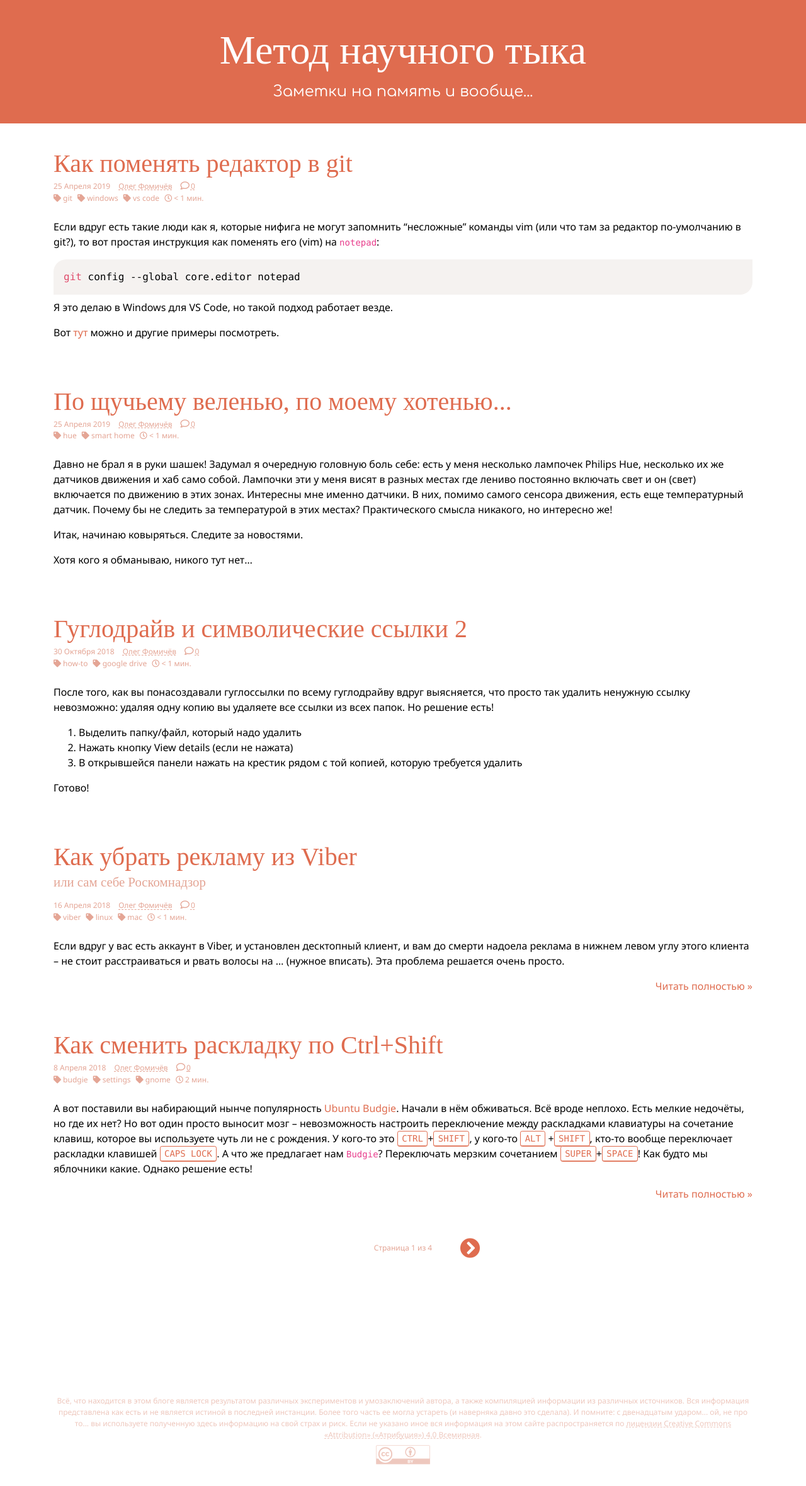
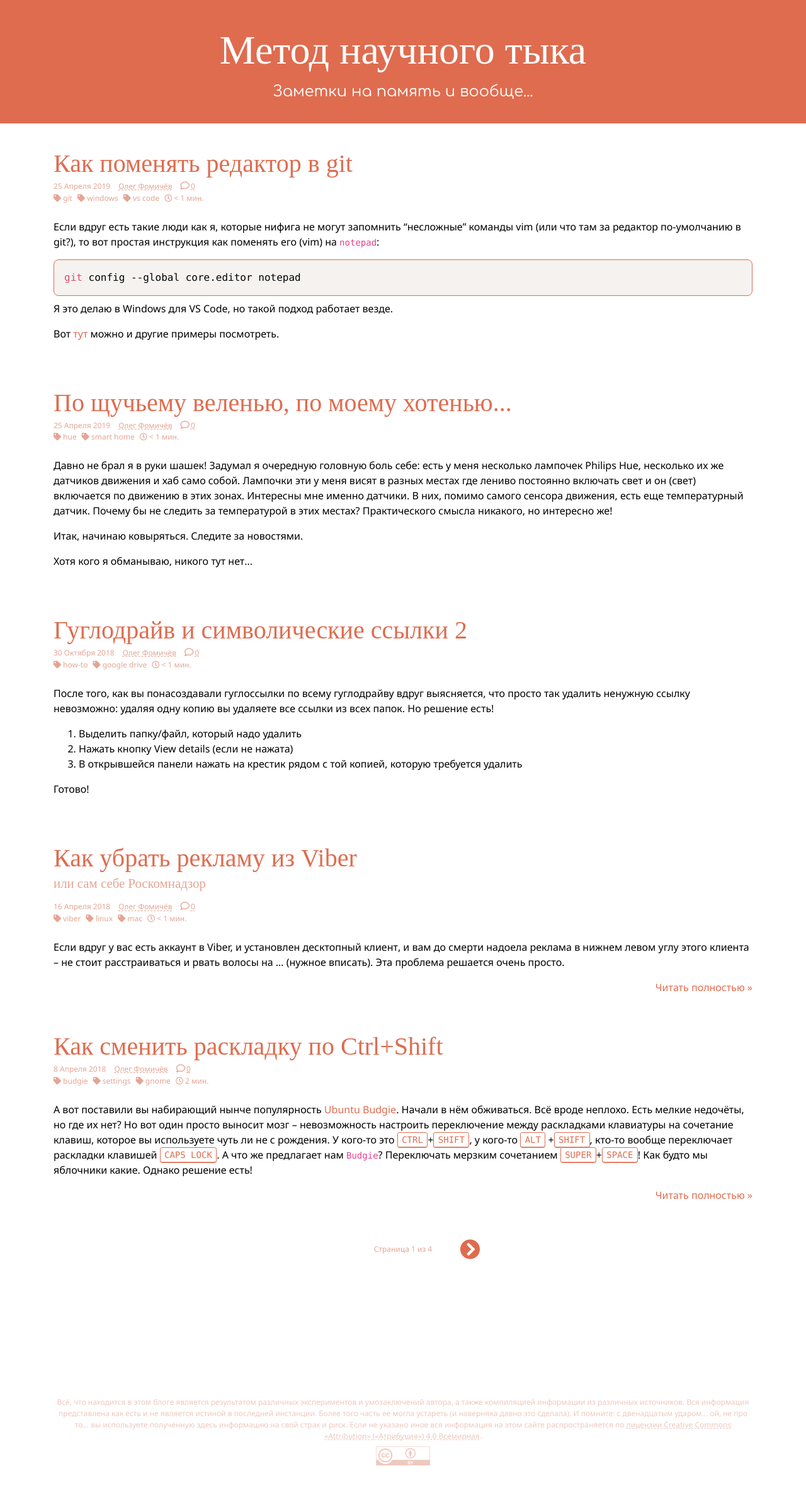
Before and after one commit to fomich0ff/fomich0ff.github.io, a Jekyll site: the page built from index.html, in a window 1280 px wide. Shown: the whole page at 63% size. Built offline with Jekyll 4.4.1, drawn with Linux system fonts in a browser that asks for light colours; nearby versions of some CDN libraries; some web fonts are replaced; the list of posts is cut into pages by our own code; comment, search, counter and statistics services are not loaded.

Commit message:
updated styles

```diff
--- a/_sass/basic/elements.scss
+++ b/_sass/basic/elements.scss
@@ -23,8 +23,7 @@ a {
 }
 
 pre {
-    border-top-left-radius: 20px;
-    border-bottom-right-radius: 20px;
+    border-radius: 0.5em;
     font-size: 1em;
-    /*border: 1px solid $color-orange;*/
+    border: 1px solid $color-orange;
 }
```
